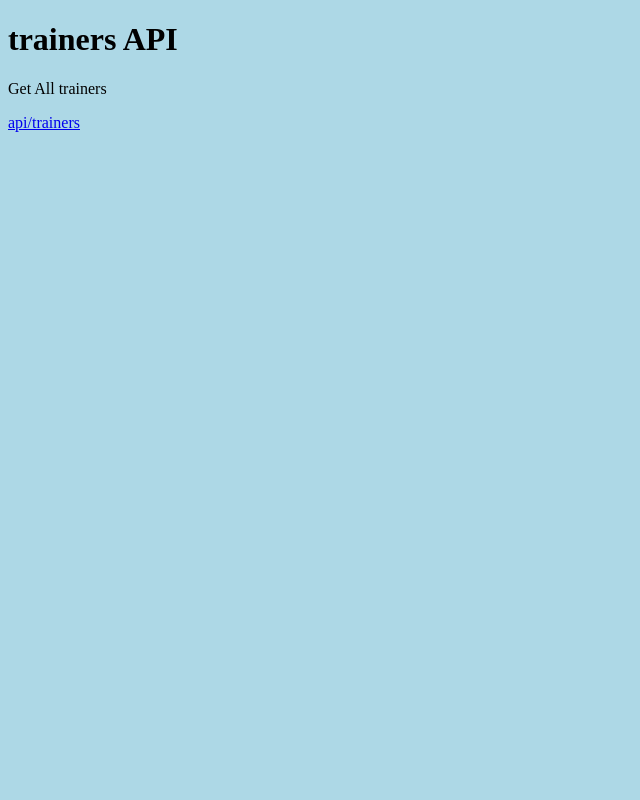
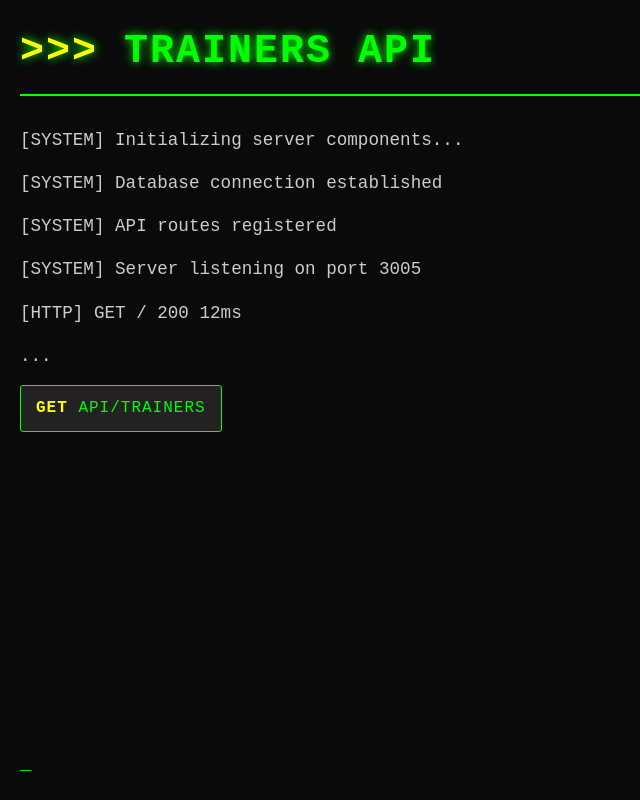
Before and after one commit to Dakotash/gym-backend, a website: page public/index.html in a window 1280 px wide. Shown: the whole page, without its empty margins (0-640 px from the left). Drawn offline with Linux system fonts and the light colour scheme.

Commit message:
added som styling

```diff
--- a/public/index.html
+++ b/public/index.html
@@ -8,7 +8,12 @@
         <h1>trainers API</h1>
 
         <div>
-            <p>Get All trainers</p>
+            <p >[SYSTEM] Initializing server components...</p>
+            <p >[SYSTEM] Database connection established</p>
+            <p >[SYSTEM] API routes registered</p>
+            <p >[SYSTEM] Server listening on port 3005</p>
+            <p >[HTTP] GET / 200 12ms</p>
+            <p>...</p>
             <a href="/api/trainers">api/trainers</a>
         </div>
     </body>
--- a/public/styles.css
+++ b/public/styles.css
@@ -1,3 +1,94 @@
-body{
-    background: lightblue;
+* {
+    margin: 0;
+    padding: 0;
+    box-sizing: border-box;
 }
+
+body {
+    background: #0a0a0a;
+    color: #00ff00;
+    font-family: 'Courier New', monospace;
+    padding: 20px;
+    line-height: 1.6;
+    min-height: 100vh;
+}
+
+h1 {
+    color: #00ff00;
+    text-transform: uppercase;
+    letter-spacing: 2px;
+    margin-bottom: 30px;
+    font-size: 2.5em;
+    text-shadow: 0 0 10px #00ff00;
+    border-bottom: 2px solid #00ff00;
+    padding-bottom: 10px;
+}
+
+h1::before {
+    content: ">>> ";
+    color: #ffff00;
+}
+
+
+
+p {
+    color: #cccccc;
+    margin-bottom: 15px;
+    font-size: 1.1em;
+}
+
+.log-entry {
+    color: #cccccc;
+    margin-bottom: 5px;
+    font-size: 0.9em;
+}
+
+
+
+a {
+    color: #00ff00;
+    text-decoration: none;
+    background: #222;
+    padding: 10px 15px;
+    border: 1px solid #00ff00;
+    border-radius: 3px;
+    display: inline-block;
+    transition: all 0.3s ease;
+    font-family: 'Courier New', monospace;
+    text-transform: uppercase;
+    letter-spacing: 1px;
+}
+
+a:hover {
+    background: #00ff00;
+    color: #000;
+    box-shadow: 0 0 20px #00ff00;
+    transform: translateY(-2px);
+}
+
+a::before {
+    content: "GET ";
+    color: #ffff00;
+    font-weight: bold;
+}
+
+
+
+
+
+/* Add a blinking cursor effect */
+@keyframes blink {
+    0%, 50% { opacity: 1; }
+    51%, 100% { opacity: 0; }
+}
+
+body::after {
+    content: "_";
+    position: fixed;
+    bottom: 20px;
+    left: 20px;
+    color: #00ff00;
+    font-size: 1.2em;
+    animation: blink 1s infinite;
+
+}
```
